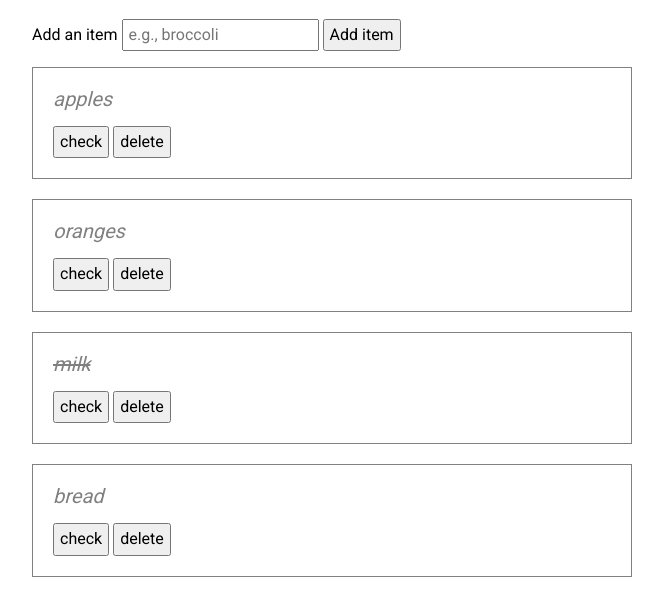
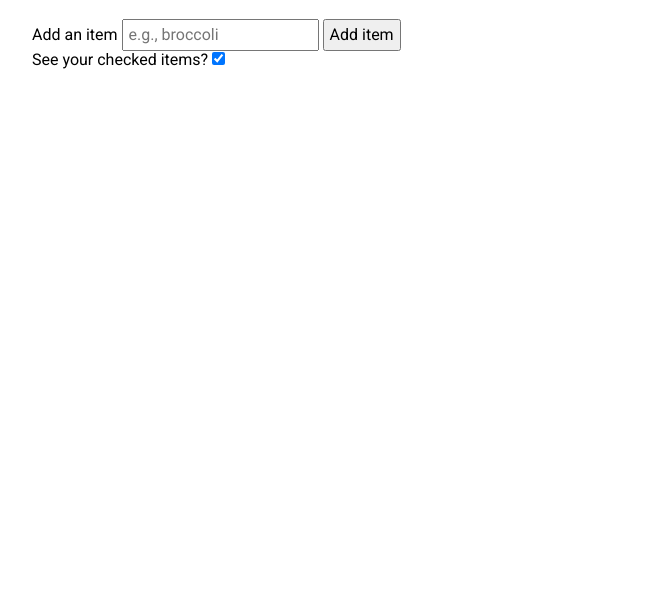
Before and after one commit to thinkful-ei20/shopping-solo-robert, a plain HTML site: page shopping-list-redux/index.html in a window 1280 px wide. Shown: the part 61-676 px from the top of the page, without its empty margins (308-971 px from the left). Drawn offline with nearby package versions, Linux system fonts and the light colour scheme.

Commit message:
add check box and handleDisplayCheckedItems funciton

```diff
--- a/shopping-list-redux/index.html
+++ b/shopping-list-redux/index.html
@@ -14,7 +14,9 @@
         <form id="js-shopping-list-form">
             <label for="shopping-list-entry">Add an item</label>
             <input type="text" name="shopping-list-entry" class="js-shopping-list-entry" placeholder="e.g., broccoli">
-            <button type="submit">Add item</button>
+            <button type="submit">Add item</button><br>
+            <label name="displayChecked">See your checked items?</label>
+            <input type="checkbox" class="displayChecked" name=DisplayChecked checked>
         </form>
         <ul class="shopping-list js-shopping-list">
         </ul>
--- a/shopping-list-redux/index.js
+++ b/shopping-list-redux/index.js
@@ -1,12 +1,15 @@
+'use strict';
 
 
-const STORE = [
+const STORE = {
+  items: [
     {name: 'apples', checked: false},
     {name: 'oranges', checked: false},
     {name: 'milk', checked: true},
     {name: 'bread', checked: false}
-];
+  ],
 
+};
 
 function generateItemElement(item, itemIndex) {
   return `
@@ -64,7 +67,6 @@ function toggleCheckedForListItem(itemIndex) {
   STORE[itemIndex].checked = !STORE[itemIndex].checked;
 }
 
-
 function getItemIndexFromElement(item) {
   const itemIndexString = $(item)
     .closest('.js-item-index-element')
@@ -83,32 +85,29 @@ function handleItemCheckClicked() {
 
 function deleteListItem(itemIndex) {
   console.log('deleting item at index ' + itemIndex);
-	console.log(STORE);
   STORE.splice(itemIndex,1);
-	console.log(STORE);
 }
 
 function handleDeleteItemClicked() {
-	// this function will be responsible for when users want to delete a shopping list
-	// item
   $('.js-shopping-list').on('click', '.js-item-delete', event => {
-		console.log('`handleDeleteItemClicked` ran');
     const itemIndex = getItemIndexFromElement(event.currentTarget);
     deleteListItem(itemIndex);
     renderShoppingList();
   });
 }
 
-// this function will be our callback when the page loads. it's responsible for
-// initially rendering the shopping list, and activating our individual functions
-// that handle new item submission and user clicks on the "check" and "delete" buttons
-// for individual shopping list items.
+function handleDisplayCheckedItems() {
+  $('.displayChecked').change((event) =>{
+
+  });
+}
+
 function handleShoppingList() {
   renderShoppingList();
   handleNewItemSubmit();
   handleItemCheckClicked();
   handleDeleteItemClicked();
+  handleDisplayCheckedItems();
 }
 
-// when the page loads, call `handleShoppingList`
 $(handleShoppingList);
```
Lines whose indentation alone changed are shown as unchanged.
